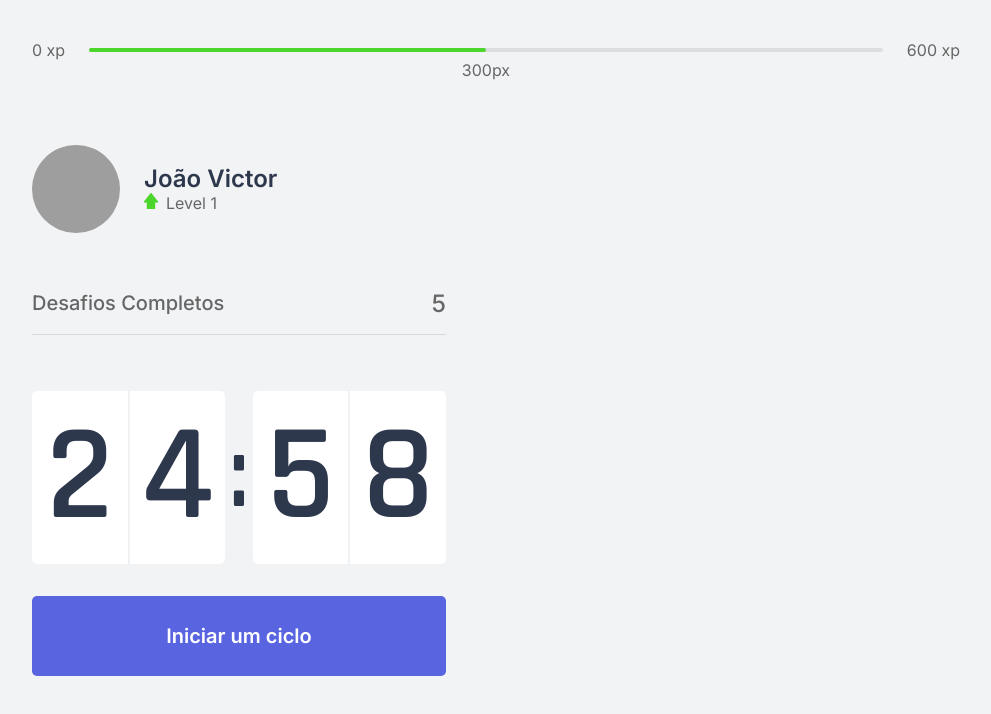
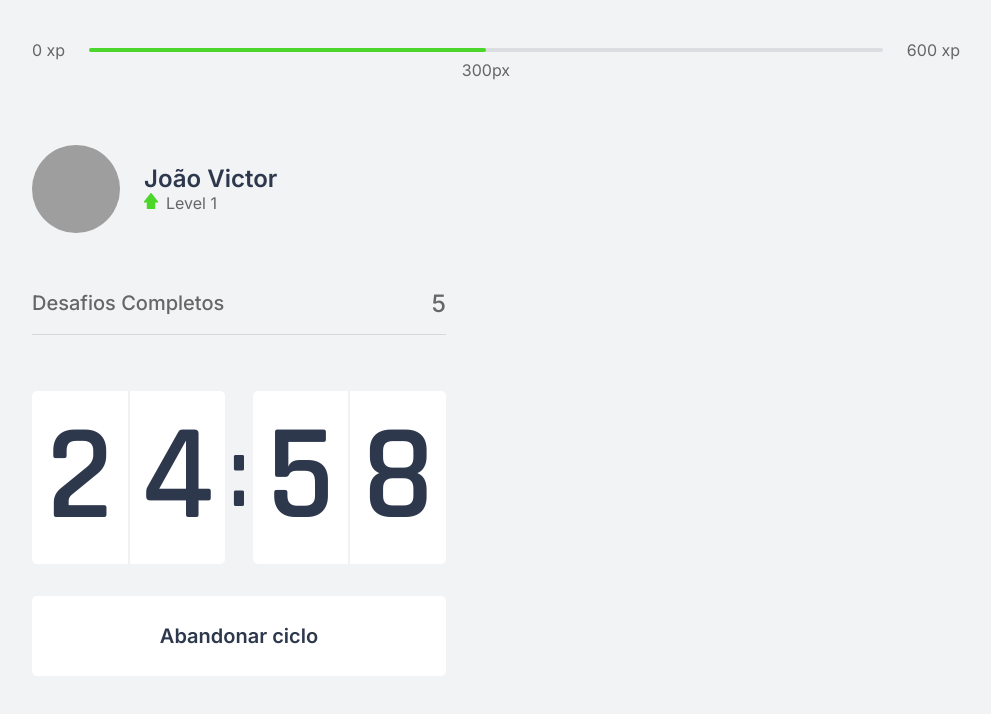
Before and after one commit to joaovictordantasj/moveit-nlw, a Next.js app: page / in a window 1280 px wide. Both pictures are taken after a click on the button "Iniciar um ciclo". Shown: the top 714 px of the page, without its empty margins (144-1135 px from the left). Built offline with nearby package versions, Linux system fonts and the light colour scheme; grey boxes are pictures that could not be loaded.

Commit message:
Countdown finalizado

```diff
--- a/src/components/Countdown.tsx
+++ b/src/components/Countdown.tsx
@@ -1,9 +1,12 @@
 import { useState, useEffect } from 'react';
 import styles from '../styles/components/Countdown.module.css';
 
+let countdownTimeout: NodeJS.Timeout;
+
 export function Countdown () {
   const [time, setTime] = useState(25 * 60);
-  const [active, setActive] = useState(false);
+  const [isActive, setIsActive] = useState(false);
+  const [hasFinished, setHasFinished] = useState(false);
 
   const minutes = Math.floor(time / 60);
   const seconds = time % 60;
@@ -12,16 +15,25 @@
   const [secondLeft, secondRight] = String(seconds).padStart(2, '0').split('');
 
   function startCountdown () {
-    setActive(true);
+    setIsActive(true);
+  }
+
+  function resetCountdown () {
+    clearTimeout(countdownTimeout);
+    setIsActive(false);
+    setTime(25 * 60);
   }
 
   useEffect (() => {
-    if (active && time > 0) {
-      setTimeout(() => {
+    if (isActive && time > 0) {
+      countdownTimeout = setTimeout(() => {
         setTime(time - 1);
       }, 1000);
+    } else if (isActive && time == 0) {
+      setHasFinished(true);
+      setIsActive(false);
     }
-  }, [active, time])
+  }, [isActive, time]);
 
   return (
     <div>
@@ -37,6 +49,24 @@
         </div>
       </div>
 
+      { hasFinished ? (
+        <button
+          disabled
+          className={styles.countdownButton}
+        >
+          Ciclo Encerrado
+        </button>
+      ) : (
+        <>
+          { isActive ? (
+            <button
+              type="button"
+              className={`${styles.countdownButton} ${styles.countdownButtonActive}`}
+              onClick={resetCountdown}
+            >
+              Abandonar ciclo
+            </button>
+          ) : (
             <button
               type="button"
               className={styles.countdownButton}
@@ -44,6 +74,10 @@
             >
               Iniciar um ciclo
             </button>
+          ) }
+        </>
+      ) }
+
     </div>
   );
 }
--- a/src/styles/components/Countdown.module.css
+++ b/src/styles/components/Countdown.module.css
@@ -56,9 +56,27 @@
   font-size: 1.25rem;
   font-weight: 600;
 
+  outline: 0;
+
   transition: background-color 0.2s;
 }
 
-.countdownButton:hover {
+.countdownButton:not(:disabled):hover {
   background: var(--blue-dark);
 }
+
+.countdownButtonActive {
+  background: var(--white);
+  color: var(--title);
+}
+
+.countdownButtonActive:not(:disabled):hover {
+  background: var(--red);
+  color: var(--white);
+}
+
+.countdownButton:disabled {
+  background: var(--white);
+  color: var(--text);
+  cursor: not-allowed;
+}
```
Lines whose indentation alone changed are shown as unchanged.
